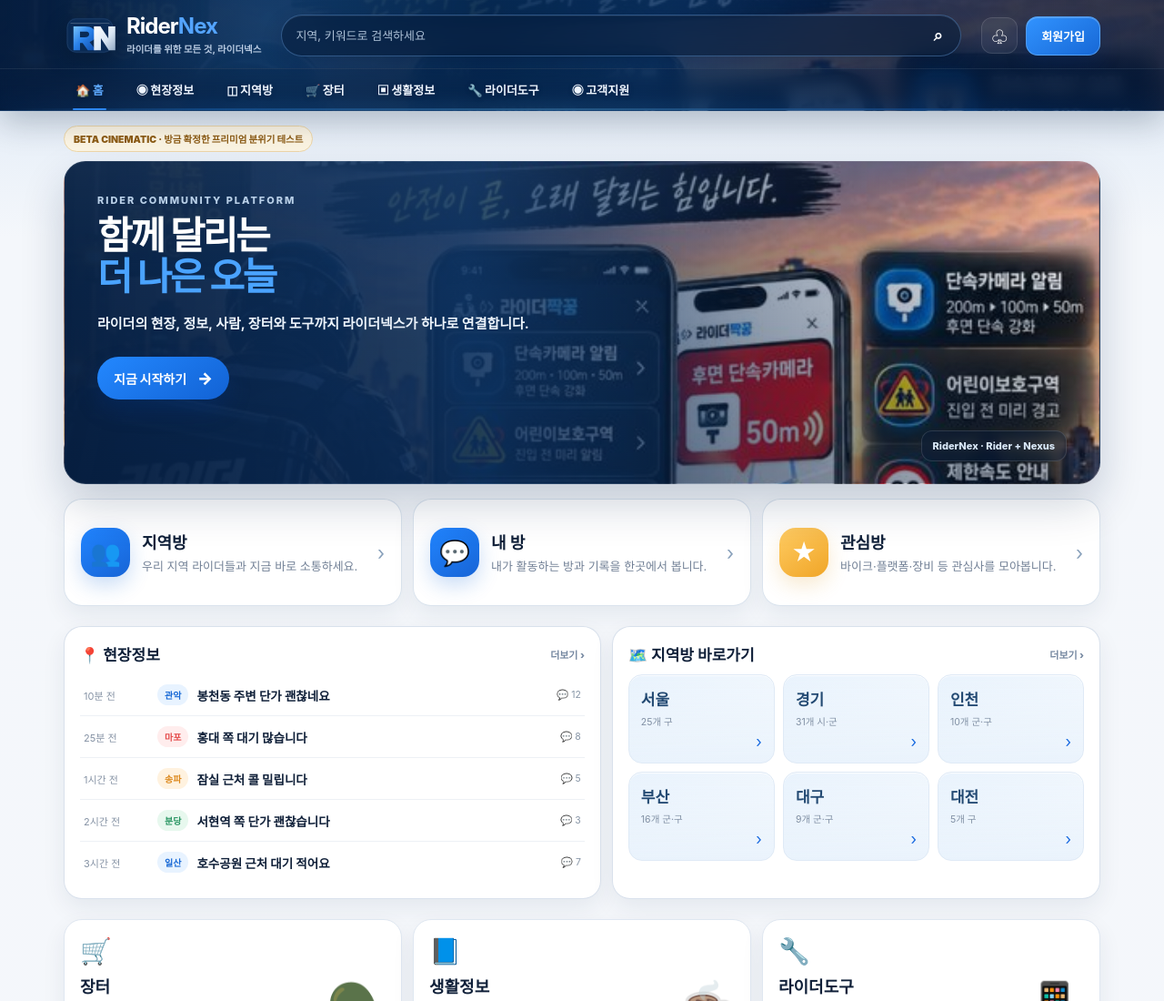
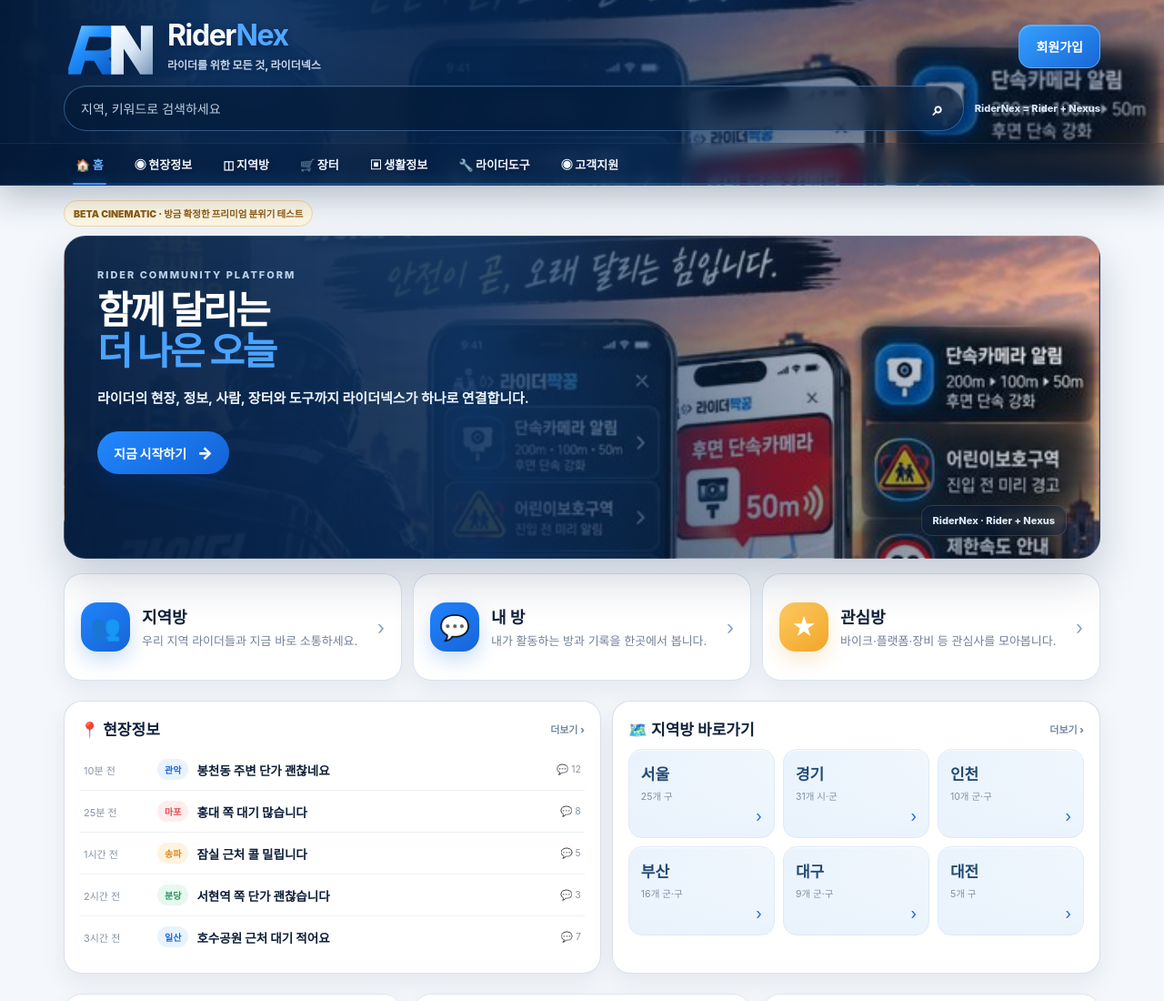
Before and after one commit to sunpeaker1/baedal-jjakkung-download, a website: page ridernex-beta/index.html in a window 1280 px wide. Shown: the top 1100 px of the page at 91% size. Drawn offline with Linux system fonts and the light colour scheme.

Commit message:
Build real banner-style RiderNex header

```diff
--- a/ridernex-beta/index.html
+++ b/ridernex-beta/index.html
@@ -38,89 +38,90 @@
 
 /* top */
 .top{
-  position:sticky;top:0;z-index:80;
-  overflow:hidden;
+  position:sticky;top:0;z-index:80;overflow:hidden;
   background:
-    linear-gradient(90deg,rgba(5,29,63,.97) 0%,rgba(7,44,88,.92) 45%,rgba(5,32,73,.72) 72%,rgba(3,22,54,.78) 100%),
-    linear-gradient(180deg,rgba(10,47,95,.18),rgba(2,21,49,.40)),
-    url("../main-draft2/rider-safety-promo-main.jpg?v=13") center 38%/cover no-repeat;
-  border-bottom:1px solid rgba(93,169,255,.20);
-  box-shadow:0 12px 34px rgba(4,23,47,.24);
-  backdrop-filter:blur(10px)
+    linear-gradient(90deg,rgba(4,27,59,.98) 0%,rgba(6,40,83,.93) 43%,rgba(6,35,76,.55) 68%,rgba(3,20,47,.35) 100%),
+    url("../main-draft2/rider-safety-promo-main.jpg?v=13") 78% 44%/cover no-repeat;
+  border-bottom:1px solid rgba(88,170,255,.22);
+  box-shadow:0 12px 34px rgba(4,23,47,.24)
 }
 .top:before{
   content:"";position:absolute;inset:0;pointer-events:none;
   background:
-    radial-gradient(circle at 23% 17%,rgba(64,156,255,.16),transparent 24%),
-    linear-gradient(110deg,transparent 0 44%,rgba(33,125,236,.10) 56%,transparent 74%);
-  mix-blend-mode:screen
+    radial-gradient(circle at 20% 10%,rgba(66,157,255,.18),transparent 23%),
+    linear-gradient(115deg,transparent 0 48%,rgba(42,143,255,.10) 57%,transparent 73%)
 }
 .top:after{
-  content:"";position:absolute;left:0;right:0;bottom:0;height:2px;pointer-events:none;
-  background:linear-gradient(90deg,transparent,#2994ff 18%,#66c3ff 48%,#2481ed 78%,transparent);
-  box-shadow:0 0 18px rgba(45,139,255,.65)
+  content:"";position:absolute;left:0;right:0;bottom:0;height:2px;
+  background:linear-gradient(90deg,transparent,#2e91ff 15%,#6ac7ff 48%,#2c86ef 82%,transparent);
+  box-shadow:0 0 20px rgba(44,143,255,.72)
 }
-.toprow,.nav{position:relative;z-index:2}
-.toprow{
-  max-width:1180px;margin:auto;padding:16px 20px 13px;
-  display:grid;grid-template-columns:auto minmax(300px,1fr) auto;gap:22px;align-items:center
+.brandBanner,.searchRow,.nav{position:relative;z-index:2}
+.brandBanner{
+  max-width:1180px;margin:auto;padding:18px 20px 10px;
+  display:grid;grid-template-columns:minmax(360px,1fr) auto;gap:24px;align-items:center
 }
-.brand{display:flex;align-items:center;gap:11px;min-width:215px;color:#fff}
-.mark{
-  width:58px;height:46px;display:grid;place-items:center;
-  filter:drop-shadow(0 7px 13px rgba(0,0,0,.24))
+.brand{
+  display:flex;align-items:center;gap:16px;min-width:0;color:#fff
 }
-.mark svg{width:58px;height:46px;display:block}
-.brandText strong{display:block;font-size:24px;letter-spacing:-1px;line-height:1}
-.brandText strong em{font-style:normal;color:#54a4ff}
-.brandText small{display:block;margin-top:5px;color:#b8cae1;font-size:10.5px;font-weight:750}
-.search{
-  height:46px;display:flex;align-items:center;
-  background:rgba(5,27,58,.58);
-  border:1px solid rgba(125,186,255,.34);
-  border-radius:999px;overflow:hidden;
-  box-shadow:
-    inset 0 1px 0 rgba(255,255,255,.07),
-    0 7px 22px rgba(2,18,43,.18);
-  backdrop-filter:blur(12px)
+.rnWord{
+  display:flex;align-items:center;gap:2px;flex:0 0 auto;
+  height:66px;
+  filter:drop-shadow(0 10px 18px rgba(0,20,58,.35))
 }
-.search:focus-within{border-color:rgba(97,167,255,.72);box-shadow:0 0 0 3px rgba(52,130,230,.12)}
-.search input{
-  width:100%;border:0;outline:0;background:transparent;color:#fff;
-  padding:0 15px;font-size:13px
+.rnWord svg{width:98px;height:66px;display:block}
+.brandText strong{
+  display:block;font-size:32px;line-height:1;letter-spacing:-1.4px;color:#f7fbff;
+  text-shadow:0 2px 8px rgba(0,20,52,.42)
 }
-.search input::placeholder{color:#adc0d6}
-.search button{
-  width:52px;border:0;background:transparent;color:#fff;font-size:18px;font-weight:1000
-}
-.actions{display:flex;align-items:center;gap:9px}
-.iconBtn{
-  width:40px;height:40px;border-radius:12px;display:grid;place-items:center;
-  border:1px solid rgba(255,255,255,.12);background:rgba(255,255,255,.05);color:#fff;font-size:18px
+.brandText strong em{font-style:normal;color:#52a7ff}
+.brandText small{
+  display:block;margin-top:7px;font-size:12px;color:#c4d7ec;font-weight:850;
+  text-shadow:0 1px 5px rgba(0,20,52,.4)
 }
 .join{
-  min-height:43px;padding:0 16px;border-radius:13px;border:1px solid rgba(123,190,255,.54);
-  background:linear-gradient(145deg,#3193ff,#1768d6);color:#fff;font-size:13px;font-weight:950;
-  box-shadow:
-    0 9px 22px rgba(0,42,112,.26),
-    inset 0 1px 0 rgba(255,255,255,.20)
+  min-height:48px;padding:0 18px;border-radius:14px;border:1px solid rgba(125,194,255,.60);
+  background:linear-gradient(145deg,#35a0ff,#1767d7);color:#fff;font-size:14px;font-weight:1000;
+  box-shadow:0 10px 26px rgba(0,42,112,.30),inset 0 1px 0 rgba(255,255,255,.22)
+}
+.searchRow{
+  max-width:1180px;margin:auto;padding:0 20px 13px;
+  display:grid;grid-template-columns:1fr auto;gap:12px;align-items:center
+}
+.search{
+  min-height:50px;display:flex;align-items:center;
+  background:rgba(3,23,51,.58);border:1px solid rgba(116,185,255,.38);
+  border-radius:999px;overflow:hidden;backdrop-filter:blur(12px);
+  box-shadow:inset 0 1px 0 rgba(255,255,255,.07),0 8px 24px rgba(1,15,38,.20)
+}
+.search:focus-within{border-color:rgba(119,192,255,.78);box-shadow:0 0 0 3px rgba(52,130,230,.12)}
+.search input{
+  width:100%;border:0;outline:0;background:transparent;color:#fff;padding:0 18px;font-size:14px
+}
+.search input::placeholder{color:#bfd0e3}
+.search button{
+  width:58px;border:0;background:transparent;color:#fff;font-size:21px;font-weight:1000
+}
+.headerMini{
+  display:flex;align-items:center;gap:8px;color:#d5e5f6;font-size:11px;font-weight:800;
+  white-space:nowrap
 }
 .nav{
   border-top:1px solid rgba(255,255,255,.08);
-  background:linear-gradient(180deg,rgba(4,28,61,.18),rgba(4,27,59,.42));
+  background:linear-gradient(180deg,rgba(2,22,49,.18),rgba(2,20,47,.42));
   backdrop-filter:blur(8px)
 }
-.navin{max-width:1180px;margin:auto;padding:0 20px;display:flex;gap:10px}
+.navin{max-width:1180px;margin:auto;padding:0 20px;display:flex;gap:8px}
 .nav a{
-  position:relative;padding:13px 13px;color:#eef5ff;font-size:13px;font-weight:900;white-space:nowrap;
-  text-shadow:0 1px 5px rgba(0,18,45,.38)
+  position:relative;padding:13px 13px;color:#f0f6ff;font-size:13px;font-weight:900;white-space:nowrap;
+  text-shadow:0 1px 5px rgba(0,18,45,.42)
 }
-.nav a:first-child{color:#5da9ff}
+.nav a:first-child{color:#64afff}
 .nav a:first-child:after{
-  content:"";position:absolute;left:10px;right:10px;bottom:0;height:2px;border-radius:2px;background:#2d87f5
+  content:"";position:absolute;left:10px;right:10px;bottom:0;height:2px;border-radius:2px;background:#3b95ff;
+  box-shadow:0 0 12px rgba(59,149,255,.65)
 }
 .nav a:hover{background:rgba(255,255,255,.055)}
-
 .wrap{max-width:1180px;margin:auto;padding:16px 20px 42px}
 .preview{
   display:inline-flex;margin:0 0 10px;padding:6px 10px;border-radius:999px;
@@ -128,6 +129,21 @@
   font-size:10.5px;font-weight:950
 }
 
+@media(max-width:800px){
+  .top{
+    background:
+      linear-gradient(90deg,rgba(4,27,59,.98) 0%,rgba(6,40,83,.91) 47%,rgba(5,33,72,.47) 72%,rgba(2,20,47,.28) 100%),
+      url("../main-draft2/rider-safety-promo-main.jpg?v=13") 76% 43%/cover no-repeat
+  }
+  .brandBanner{grid-template-columns:1fr auto;padding:16px 14px 10px;gap:10px}
+  .rnWord{height:52px}.rnWord svg{width:78px;height:52px}
+  .brand{gap:10px}.brandText strong{font-size:22px}.brandText small{font-size:10px;margin-top:5px}
+  .join{min-height:44px;padding:0 14px;font-size:13px}
+  .searchRow{grid-template-columns:1fr;padding:0 14px 12px}
+  .search{min-height:50px}.headerMini{display:none}
+  .navin{padding:0 12px;gap:2px}.nav a{padding:11px 10px;font-size:12px}
+  .wrap{padding:14px 12px 34px}
+}
 /* hero */
 .hero{
   position:relative;min-height:355px;border-radius:24px;overflow:hidden;
@@ -283,34 +299,36 @@
 </head>
 <body>
 <header class="top">
-  <div class="toprow">
+  <div class="brandBanner">
     <a class="brand" href="#">
-      <span class="mark" aria-label="RiderNex RN 로고">
-        <svg viewBox="0 0 120 96" role="img" aria-label="RN RiderNex">
+      <span class="rnWord" aria-label="RN RiderNex">
+        <svg viewBox="0 0 150 100" role="img" aria-hidden="true">
           <defs>
-            <linearGradient id="rnBlue" x1="0" y1="0" x2="1" y2="1">
-              <stop offset="0" stop-color="#79c4ff"/>
-              <stop offset=".45" stop-color="#2b83eb"/>
-              <stop offset="1" stop-color="#0f4dad"/>
+            <linearGradient id="rBlue" x1="0" y1="0" x2="1" y2="1">
+              <stop offset="0" stop-color="#81d1ff"/>
+              <stop offset=".35" stop-color="#2190ff"/>
+              <stop offset="1" stop-color="#0750b9"/>
             </linearGradient>
-            <linearGradient id="rnSilver" x1="0" y1="0" x2="1" y2="1">
+            <linearGradient id="nSilver" x1="0" y1="0" x2="1" y2="1">
               <stop offset="0" stop-color="#ffffff"/>
-              <stop offset=".55" stop-color="#dce8f5"/>
-              <stop offset="1" stop-color="#91a9c5"/>
+              <stop offset=".50" stop-color="#d8e7f6"/>
+              <stop offset="1" stop-color="#7896ba"/>
             </linearGradient>
           </defs>
-          <rect x="6" y="8" width="108" height="80" rx="22" fill="#0b2d58" opacity=".92"/>
-          <rect x="8" y="10" width="104" height="76" rx="20" fill="none" stroke="rgba(255,255,255,.16)"/>
-          <path d="M22 69V27h26c16 0 25 7 25 19 0 8-5 14-14 17l15 19H55L43 65h-6v17H22Zm15-30v13h11c7 0 10-2 10-7s-3-6-10-6H37Z" fill="url(#rnBlue)"/>
-          <path d="M69 27h15l18 28V27h16v55h-15L85 54v28H69V27Z" fill="url(#rnSilver)"/>
-          <path d="M16 20h88" stroke="rgba(255,255,255,.24)" stroke-width="2" stroke-linecap="round"/>
+          <path d="M8 86 30 15h43c25 0 36 11 30 30-4 13-13 21-27 25l18 27H65L51 74H36l-7 23H8Zm35-52-7 23h29c10 0 15-4 18-12 2-7-2-11-13-11H43Z" fill="url(#rBlue)"/>
+          <path d="M80 15h23l27 43V15h20v82h-21L101 54v43H80V15Z" fill="url(#nSilver)"/>
         </svg>
       </span>
       <span class="brandText"><strong>Rider<em>Nex</em></strong><small>라이더를 위한 모든 것, 라이더넥스</small></span>
     </a>
+    <button class="join">회원가입</button>
+  </div>
+
+  <div class="searchRow">
     <form class="search" id="search"><input id="q" placeholder="지역, 키워드로 검색하세요"><button aria-label="검색">⌕</button></form>
-    <div class="actions"><button class="iconBtn" aria-label="알림">♧</button><button class="join">회원가입</button></div>
+    <div class="headerMini">RiderNex = Rider + Nexus</div>
   </div>
+
   <nav class="nav"><div class="navin">
     <a href="#">🏠 홈</a><a href="#field">◉ 현장정보</a><a href="#region">◫ 지역방</a><a href="#market">🛒 장터</a><a href="#life">▣ 생활정보</a><a href="#tools">🔧 라이더도구</a><a href="../contact.html">◉ 고객지원</a>
   </div></nav>
@@ -406,7 +424,7 @@
   const q=document.getElementById('q').value.trim();
   if(q)alert('베타 통합검색 예시: '+q+'\n정식 버전에서는 지역글·장터·업체·구인을 한 번에 검색합니다.');
 });
-document.querySelectorAll('.join,.iconBtn').forEach(b=>b.addEventListener('click',()=>alert('베타 미리보기입니다. 회원·알림 기능은 정식 DB 연결 단계에서 활성화합니다.')));
+document.querySelectorAll('.join').forEach(b=>b.addEventListener('click',()=>alert('베타 미리보기입니다. 회원·알림 기능은 정식 DB 연결 단계에서 활성화합니다.')));
 </script>
 </body>
 </html>
```
